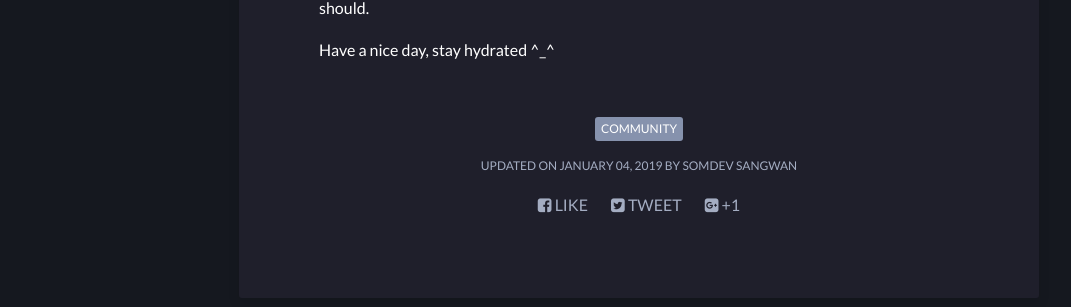
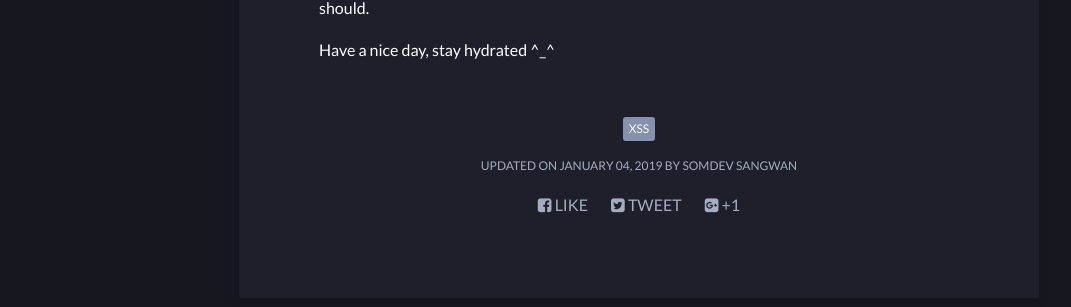
Before and after one commit to jermainlaforce/s0md3v.github.io, a Jekyll site: the page built from _posts/2018-01-04-21-things-xss.md, in a window 1280 px wide and 900 px high, scrolled down 2018 px. Shown: the part 139-446 px from the top of the window, without its empty margins (1-1072 px from the left). Built offline with Jekyll 4.4.1, drawn with Linux system fonts in a browser that asks for light colours; nearby versions of some CDN libraries.

Commit message:
Update 2018-01-04-21-things-xss.md

```diff
--- a/_posts/2018-01-04-21-things-xss.md
+++ b/_posts/2018-01-04-21-things-xss.md
@@ -1,9 +1,9 @@
 ---
 layout: post
 title: 21 things you can do with XSS
-description: "XSS is more than a popup."
+description: "because XSS is more than a popup."
 modified: 04-01-2019
-tags: [community]
+tags: [xss]
 image:
   path: /images/featured/21-things-xss.png
   feature: /featured/21-things-xss.png
```
